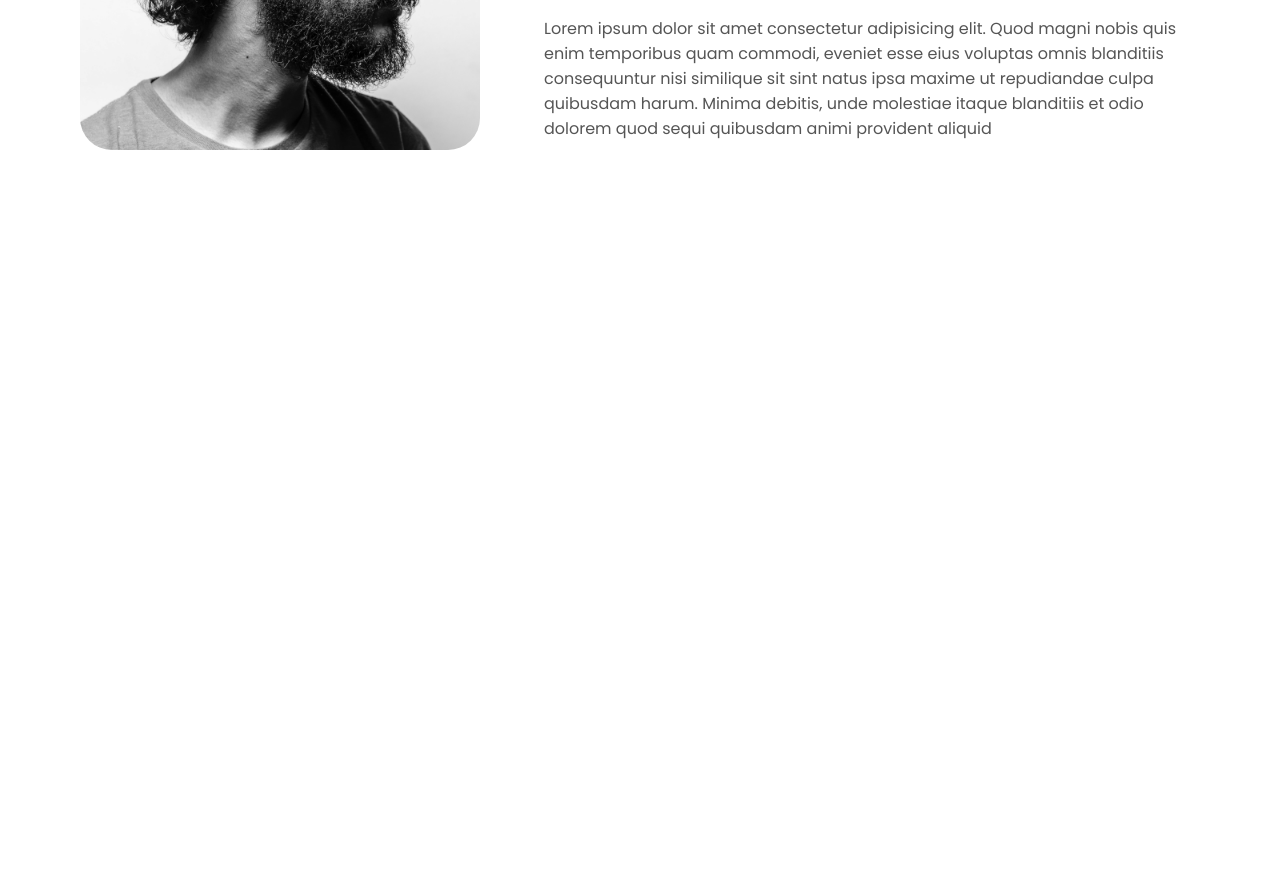
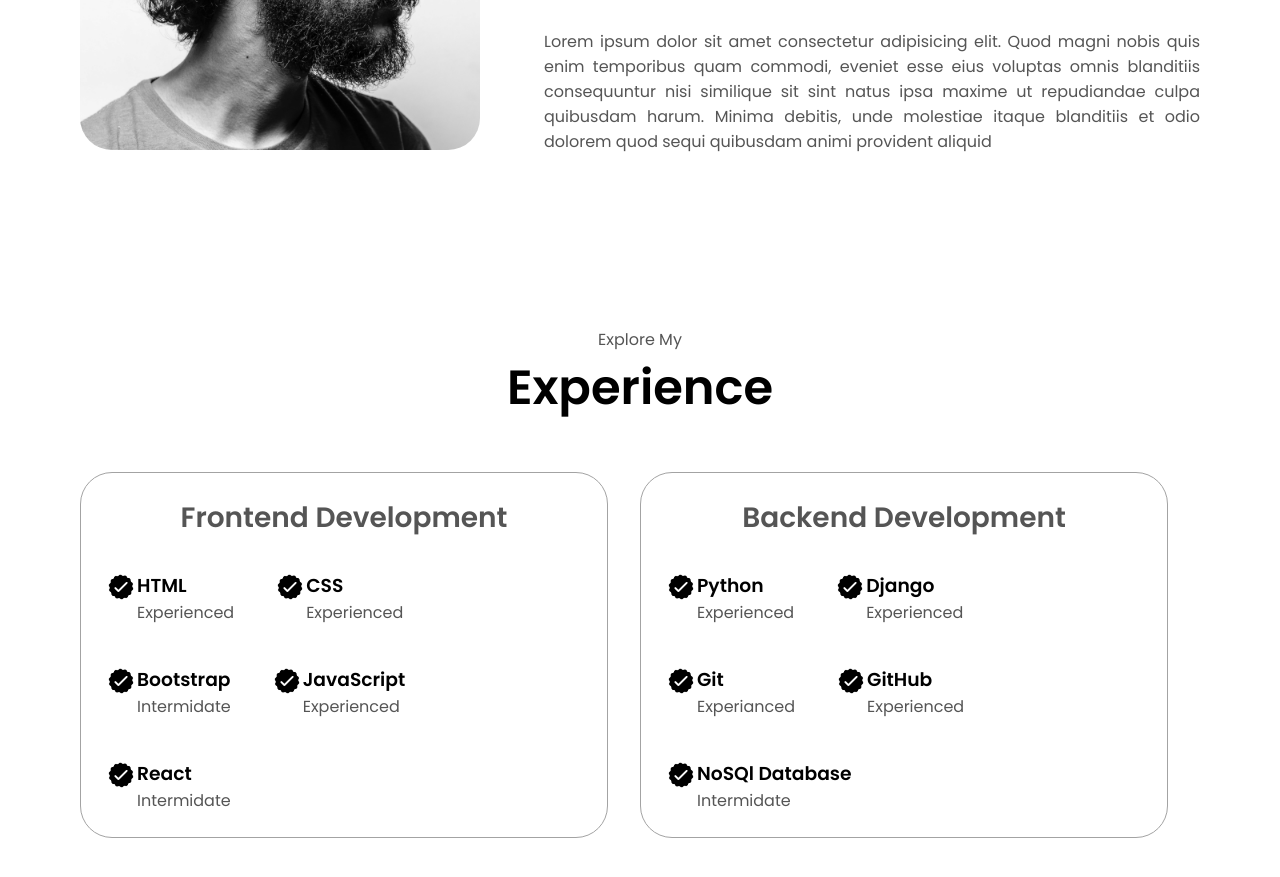
Before and after one commit to AbiyouSemegnew/MyPortfolio1, a plain HTML site: page index.html in a window 1280 px wide. Shown: the part 1249-2126 px from the top of the page. Before the commit the page ends 1544 px from the top, so only its background shows below. Drawn offline with Linux system fonts and the light colour scheme.

Commit message:
Experienced section completed

```diff
--- a/index.html
+++ b/index.html
@@ -89,5 +89,95 @@
       </div>
     </section>
 
+    <section id="experience">
+     <p class="section_text_p1">Explore My</p>
+     <h1 class="title">Experience</h1>
+     <div class="experience-details-container">
+      <div class="about-containers about-experiance-containers">
+        <div class="details-container">
+          <h2 class="experience-sub-title">Frontend Development</h2>
+          <div class="article-container">
+            <article>
+              <img src="./assets/checkmark.png" alt="Experiance Icon" class="icon">
+              <div>
+                <h3>HTML</h3>
+                <p>Experienced</p>
+              </div>
+            </article>
+            <article>
+              <img src="./assets/checkmark.png" alt="Experiance Icon" class="icon">
+              <div>
+                <h3>CSS</h3>
+                <p>Experienced</p>
+              </div>
+            </article>
+            <article>
+              <img src="./assets/checkmark.png" alt="Experiance Icon" class="icon">
+              <div>
+                <h3>Bootstrap</h3>
+                <p>Intermidate</p>
+              </div>
+            </article>
+            <article>
+              <img src="./assets/checkmark.png" alt="Experiance Icon" class="icon">
+              <div>
+                <h3>JavaScript</h3>
+                <p>Experienced</p>
+              </div>
+            </article>
+            <article>
+              <img src="./assets/checkmark.png" alt="Experiance Icon" class="icon">
+              <div>
+                <h3>React</h3>
+                <p>Intermidate</p>
+              </div>
+            </article>
+          </div>
+        </div>
+        <div class="details-container">
+          <h2 class="experience-sub-title">Backend Development</h2>
+          <div class="article-container">
+            <article>
+              <img src="./assets/checkmark.png" alt="Experiance Icon" class="icon">
+              <div>
+                <h3>Python</h3>
+                <p>Experienced</p>
+              </div>
+            </article>
+            <article>
+              <img src="./assets/checkmark.png" alt="Experiance Icon" class="icon">
+              <div>
+                <h3>Django</h3>
+                <p>Experienced</p>
+              </div>
+            </article>
+            <article>
+              <img src="./assets/checkmark.png" alt="Experiance Icon" class="icon">
+              <div>
+                <h3>Git</h3>
+                <p>Experianced</p>
+              </div>
+            </article>
+            <article>
+              <img src="./assets/checkmark.png" alt="Experiance Icon" class="icon">
+              <div>
+                <h3>GitHub</h3>
+                <p>Experienced</p>
+              </div>
+            </article>
+            <article>
+              <img src="./assets/checkmark.png" alt="Experiance Icon" class="icon">
+              <div>
+                <h3>NoSQl Database</h3>
+                <p>Intermidate</p>
+              </div>
+            </article>
+          </div>
+        </div>
+      </div>
+
+     </div>
+    </section>
+
   </body>
 </html>
--- a/style.css
+++ b/style.css
@@ -242,6 +242,7 @@ section {
 #about {
   position: relative;
 }
+
 .about-section-container {
   display: flex;
   flex-direction: row;
@@ -281,6 +282,7 @@ section {
   border: rgb(53, 53, 53) 0.1rem solid;
   border-color: rgb(163, 163, 163);
   text-align: center;
+  margin-right: 2rem;
 }
 
 .section_pic-container {
@@ -288,3 +290,44 @@ section {
   width: 400px;
   margin: auto 0;
 }
+
+.text-container {
+  text-align: justify;
+}
+
+/*EXPERIENCE SECTION*/
+
+#experience {
+  position: relative;
+}
+.about-experiance-containers {
+  display: flex;
+  margin-top: 3rem;
+}
+
+.experience-sub-title {
+  color: rgb(85, 85, 85);
+  font-weight: 600;
+  font-size: 1.75rem;
+  margin-bottom: 2rem;
+}
+
+.experience-details-container {
+  display: flex;
+  flex-direction: column;
+  justify-content: center;
+}
+
+.article-container {
+  display: flex;
+  text-align: initial;
+  flex-wrap: wrap;
+  flex-direction: row;
+  gap: 2.5rem;
+  justify-content: flex-start;
+  margin-right: 2.5rem;
+}
+
+article {
+  display: flex;
+}
```
